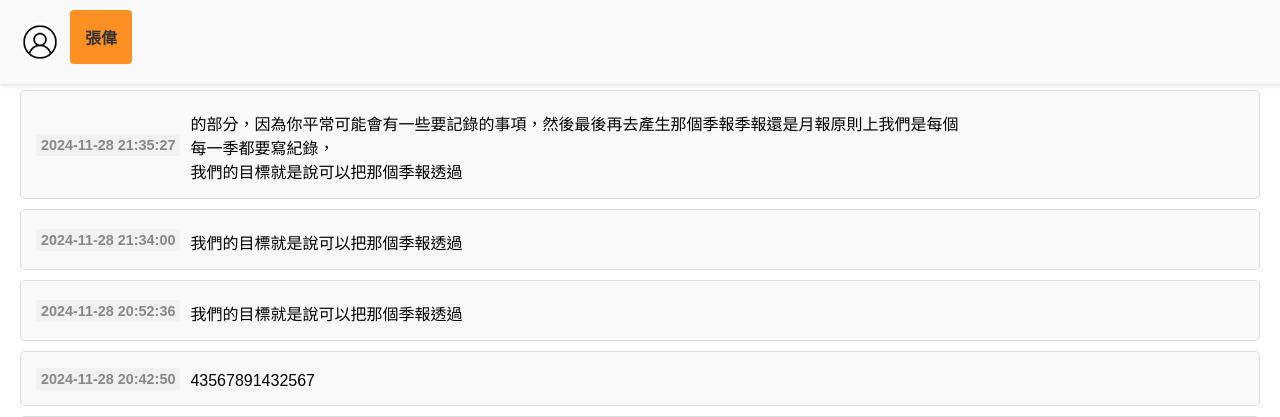
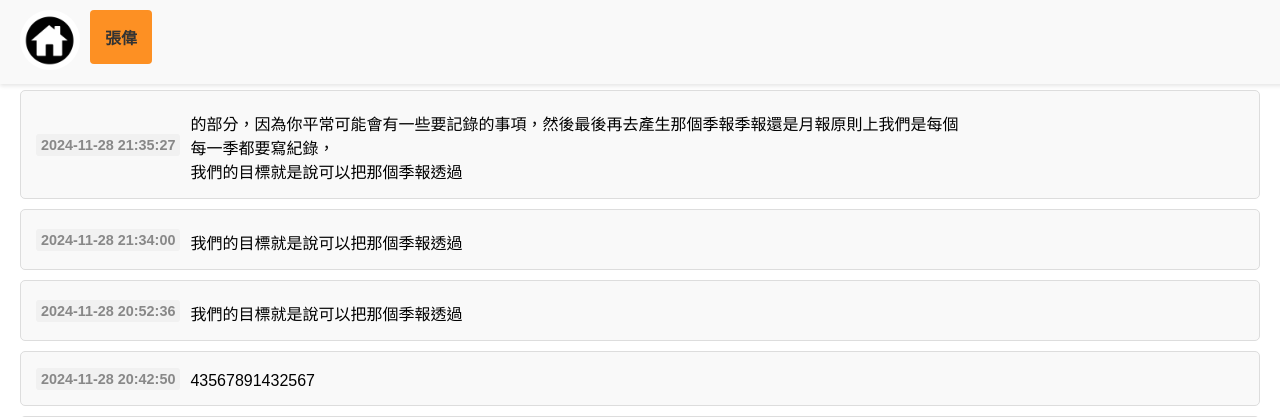
Before and after one commit to KaKaBii/AI_Note_Service.github.io, a Flask app: page / in a window 1280 px wide. Shown: the top 417 px of the page. Run offline with Flask 3, Linux system fonts and the light colour scheme; data comes from the database, SQL or seed files in the repository.

Commit message:
home icon

```diff
--- a/APP1/static/css/style.css
+++ b/APP1/static/css/style.css
@@ -351,10 +351,23 @@ header {
 }
 
 .avatar {
-  width: 40px;
-  height: 40px;
+  width: 60px;
+  height: 60px;
   border-radius: 50%;
   margin-right: 10px;
+  transition: all 0.3s ease; /* 添加過渡效果 */
+  background-color: #fff;
+}
+
+.avatar:hover {
+  width: 70px;
+  height: 70px;
+}
+
+.avatar:active {
+  opacity: 0.5; /* 透明度減少 30% */
+  background-color: #9f9d9d;
+
 }
 
 .toggle-header {
--- a/APP1/templates/class.html
+++ b/APP1/templates/class.html
@@ -18,7 +18,10 @@
 <body>
     <header class="navbar">
         <div class="left-section">
-            <img src="../static/images/profile/01.png" alt="頭像" class="avatar">
+            <a href="{{ url_for('index') }}" >
+                <img src="../static/images/profile/01.png" alt="頭像" class="avatar">
+            </a>
+
             <div class="toggle-header orange" id="toggleHeader" onclick="toggleButtons()"></div>
         </div>
         <div class="right-section">
--- a/APP1/templates/index.html
+++ b/APP1/templates/index.html
@@ -57,7 +57,9 @@
 <body>
     <header class="navbar">
         <div class="left-section">
-            <img src="../static/images/profile/01.png" alt="頭像" class="avatar">
+            <a href="{{ url_for('index') }}" >
+                <img src="../static/images/profile/01.png" alt="頭像" class="avatar">
+            </a>
             <div class="toggle-header orange" id="toggleHeader" onclick="toggleButtons()">張偉</div>
         </div>
         <div class="right-section">
--- a/APP1/templates/summary.html
+++ b/APP1/templates/summary.html
@@ -18,7 +18,9 @@
 <body>
     <header  class="navbar">
         <div class="left-section">
-            <img src="../static/images/profile/01.png" alt="頭像" class="avatar">
+            <a href="{{ url_for('index') }}" >
+                <img src="../static/images/profile/01.png" alt="頭像" class="avatar">
+            </a>
             <div class="toggle-header orange" id="toggleHeader" onclick="toggleButtons()"></div>
         </div>
         <!-- <div class="right-section">
```
Also changed, not shown: APP1/static/images/profile/01.png, APP1/static/images/profile/images.jpg (added).
